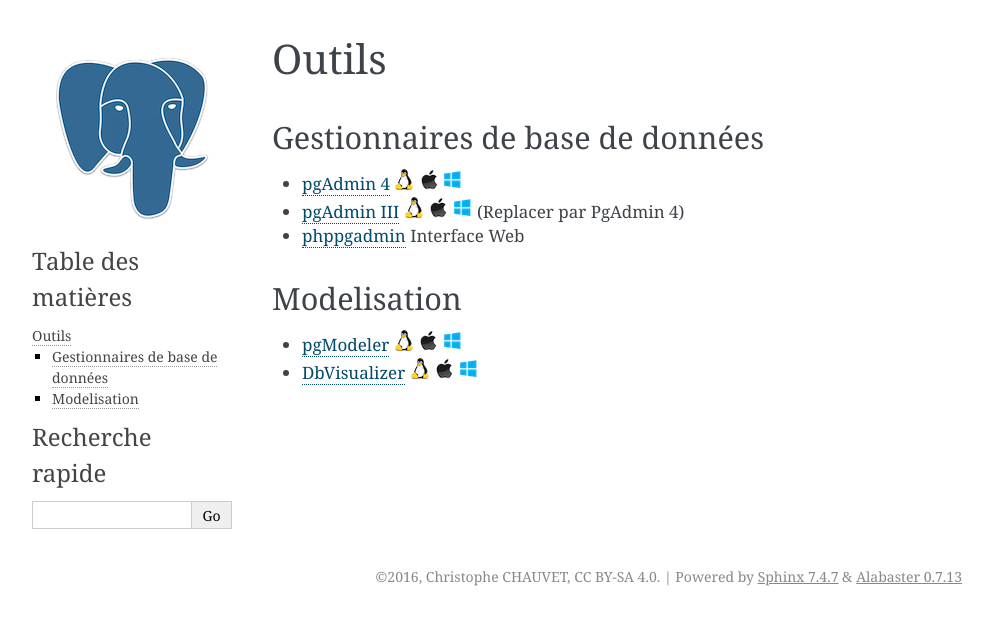
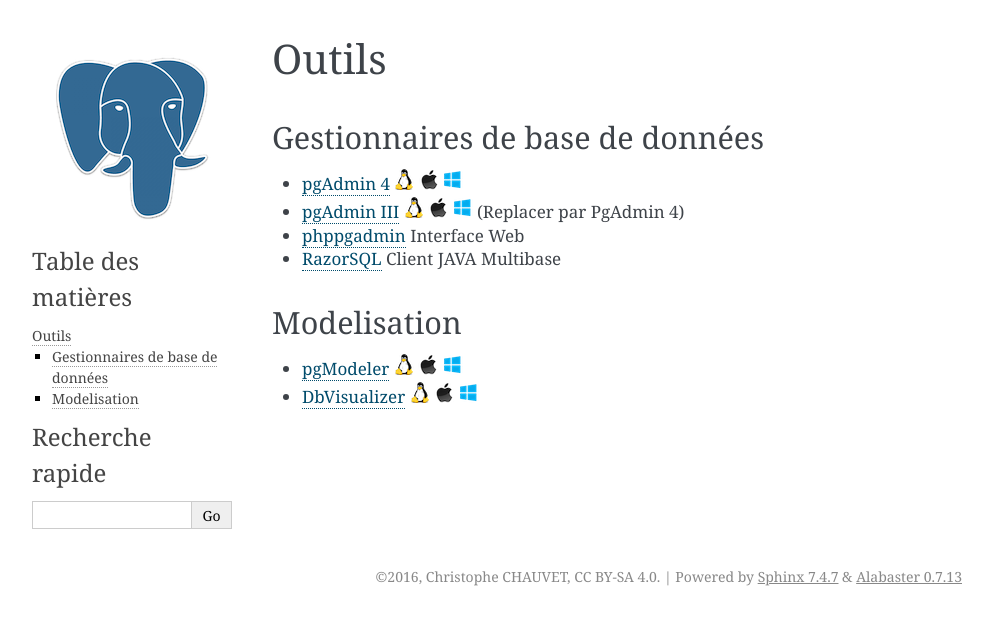
Before and after one commit to 5432-fr/5432.fr, a Sphinx documentation site: the page built from source/outils.rst, in a window 1280 px wide. Shown: the top 625 px of the page, without its empty margins (148-1141 px from the left). Built offline with Sphinx 7.4.7, drawn with Linux system fonts in a browser that asks for light colours.

Commit message:
[ADD] Ajout de RazorSQL

```diff
--- a/source/outils.rst
+++ b/source/outils.rst
@@ -7,6 +7,7 @@
 * `pgAdmin 4 <http://pgadmin.org>`_ |linux| |macosx| |windows|
 * `pgAdmin III <http://pgadmin.org>`_ |linux| |macosx| |windows| (Replacer par PgAdmin 4)
 * `phppgadmin <https://github.com/phppgadmin/phppgadmin>`_ Interface Web
+* `RazorSQL <http://www.razorsql.com/features/postgresql_features.html>`_ Client JAVA Multibase
 
 
 Modelisation
```
